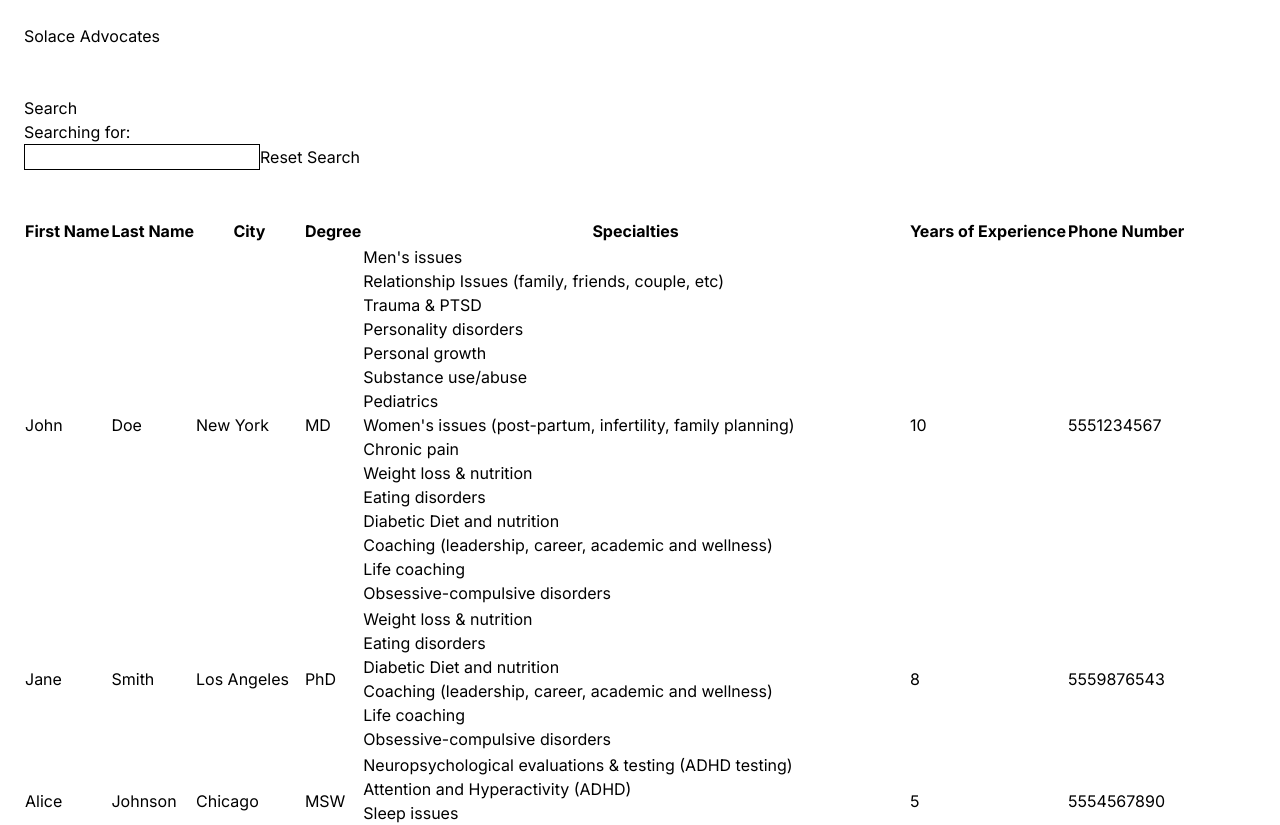
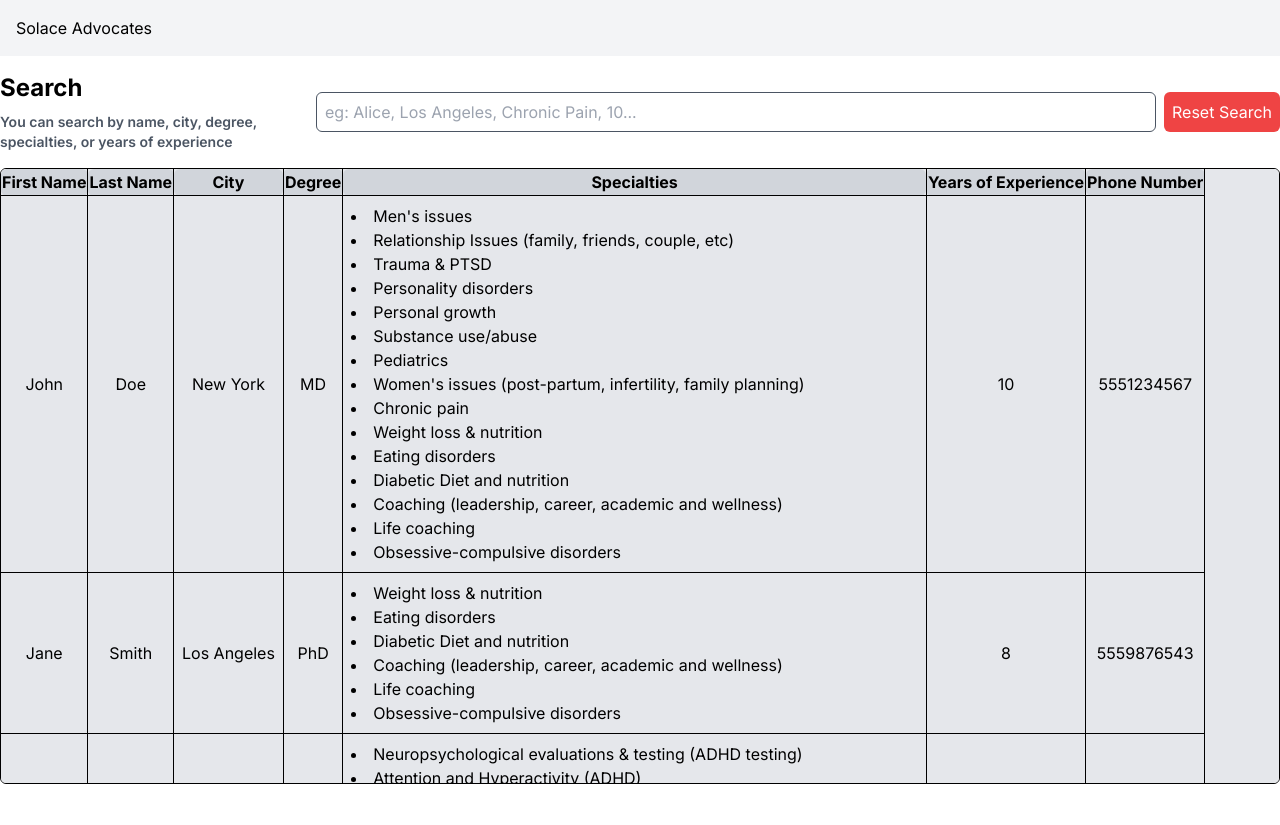
Before and after one commit to josemlrod/solace, a Next.js app: page / in a window 1280 px wide. Shown: the top 825 px of the page. After the commit the page ends 800 px from the top, so only its background shows below. Built offline with nearby package versions, Linux system fonts and the light colour scheme.

Commit message:
update ui + fix filtering logic

```diff
--- a/src/app/page.tsx
+++ b/src/app/page.tsx
@@ -4,88 +4,138 @@ import { useEffect, useState } from "react";
 
 export default function Home() {
   const [advocates, setAdvocates] = useState([]);
-  const [filteredAdvocates, setFilteredAdvocates] = useState([]);
+  const [searchTerm, setSearchTerm] = useState("");
 
   useEffect(() => {
     console.log("fetching advocates...");
     fetch("/api/advocates").then((response) => {
       response.json().then((jsonResponse) => {
         setAdvocates(jsonResponse.data);
-        setFilteredAdvocates(jsonResponse.data);
       });
     });
   }, []);
 
-  const onChange = (e) => {
-    const searchTerm = e.target.value;
-
-    document.getElementById("search-term").innerHTML = searchTerm;
-
-    console.log("filtering advocates...");
-    const filteredAdvocates = advocates.filter((advocate) => {
-      return (
-        advocate.firstName.includes(searchTerm) ||
-        advocate.lastName.includes(searchTerm) ||
-        advocate.city.includes(searchTerm) ||
-        advocate.degree.includes(searchTerm) ||
-        advocate.specialties.includes(searchTerm) ||
-        advocate.yearsOfExperience.includes(searchTerm)
-      );
-    });
-
-    setFilteredAdvocates(filteredAdvocates);
+  const onChange = (e: React.ChangeEvent<HTMLInputElement>) => {
+    const searchTerm = e.target.value.trim().toLowerCase();
+    setSearchTerm(searchTerm);
   };
 
   const onClick = () => {
-    console.log(advocates);
-    setFilteredAdvocates(advocates);
+    setSearchTerm("");
   };
 
+  const filteredAdvocates =
+    searchTerm === ""
+      ? advocates
+      : advocates.filter((advocate) => {
+          if (
+            advocate.firstName.toLowerCase().includes(searchTerm) ||
+            advocate.lastName.toLowerCase().includes(searchTerm) ||
+            advocate.city.toLowerCase().includes(searchTerm) ||
+            advocate.degree.toLowerCase().includes(searchTerm) ||
+            advocate.specialties.some((specialty) =>
+              specialty.toLowerCase().includes(searchTerm)
+            )
+          ) {
+            return true;
+          } else if (Number.isNaN(Number(searchTerm))) {
+            return false;
+          } else {
+            return advocate.yearsOfExperience === Number(searchTerm);
+          }
+        });
+
   return (
-    <main style={{ margin: "24px" }}>
+    <main>
+      <header className="bg-gray-100 p-4">
         <h1>Solace Advocates</h1>
-      <br />
-      <br />
-      <div>
-        <p>Search</p>
-        <p>
-          Searching for: <span id="search-term"></span>
-        </p>
-        <input style={{ border: "1px solid black" }} onChange={onChange} />
-        <button onClick={onClick}>Reset Search</button>
+      </header>
+
+      <div className="container mx-auto py-4 flex flex-col gap-4 h-[calc(100vh-56px)]">
+        <section className="flex justify-between gap-4 items-center">
+          <div className="flex flex-col gap-2 [max-width:300px]">
+            <h1 className="text-2xl font-bold">Search</h1>
+            <h2 className="text-sm font-semibold text-gray-600">
+              You can search by name, city, degree, specialties, or years of
+              experience
+            </h2>
           </div>
-      <br />
-      <br />
+          <div className="flex gap-2 grow justify-end">
+            <input
+              className="border border-gray-600 rounded-md flex-grow px-2"
+              placeholder="eg: Alice, Los Angeles, Chronic Pain, 10..."
+              onChange={onChange}
+            />
+            <button
+              className="bg-red-500 text-white rounded-md p-2"
+              onClick={onClick}
+            >
+              Reset Search
+            </button>
+          </div>
+        </section>
+
+        <section className="bg-gray-200 overflow-auto border border-black rounded-md">
           <table>
-        <thead>
-          <th>First Name</th>
-          <th>Last Name</th>
-          <th>City</th>
-          <th>Degree</th>
-          <th>Specialties</th>
-          <th>Years of Experience</th>
-          <th>Phone Number</th>
+            <thead className="sticky top-0 bg-gray-300">
+              <th className="border border-black rounded-md border-t-0 border-l-0">
+                First Name
+              </th>
+              <th className="border border-black rounded-md border-t-0">
+                Last Name
+              </th>
+              <th className="border border-black rounded-md border-t-0">
+                City
+              </th>
+              <th className="border border-black rounded-md border-t-0">
+                Degree
+              </th>
+              <th className="border border-black rounded-md border-t-0">
+                Specialties
+              </th>
+              <th className="border border-black rounded-md border-t-0">
+                Years of Experience
+              </th>
+              <th className="border border-black rounded-md border-t-0">
+                Phone Number
+              </th>
             </thead>
             <tbody>
               {filteredAdvocates.map((advocate) => {
                 return (
                   <tr>
-                <td>{advocate.firstName}</td>
-                <td>{advocate.lastName}</td>
-                <td>{advocate.city}</td>
-                <td>{advocate.degree}</td>
-                <td>
+                    <td className="border border-black rounded-md text-center border-l-0">
+                      {advocate.firstName}
+                    </td>
+                    <td className="border border-black rounded-md text-center">
+                      {advocate.lastName}
+                    </td>
+                    <td className="border border-black rounded-md text-center">
+                      {advocate.city}
+                    </td>
+                    <td className="border border-black rounded-md text-center">
+                      {advocate.degree}
+                    </td>
+                    <td className="border border-black rounded-md p-2">
+                      <ul className="list-disc list-inside">
                         {advocate.specialties.map((s) => (
-                    <div>{s}</div>
+                          <li>{s}</li>
                         ))}
+                      </ul>
                     </td>
-                <td>{advocate.yearsOfExperience}</td>
-                <td>{advocate.phoneNumber}</td>
+                    <td className="border border-black rounded-md text-center">
+                      {advocate.yearsOfExperience}
+                    </td>
+                    <td className="border border-black rounded-md text-center">
+                      {advocate.phoneNumber}
+                    </td>
                   </tr>
                 );
               })}
             </tbody>
           </table>
+        </section>
+      </div>
     </main>
   );
 }
```
Lines whose indentation alone changed are shown as unchanged.
